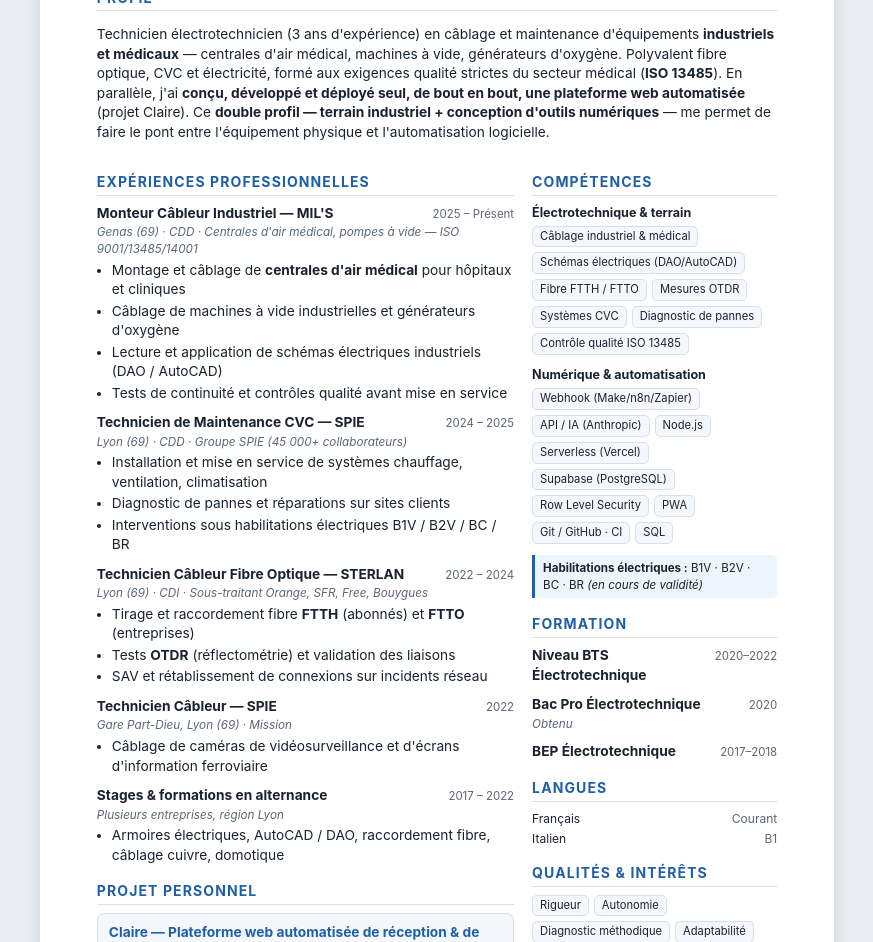
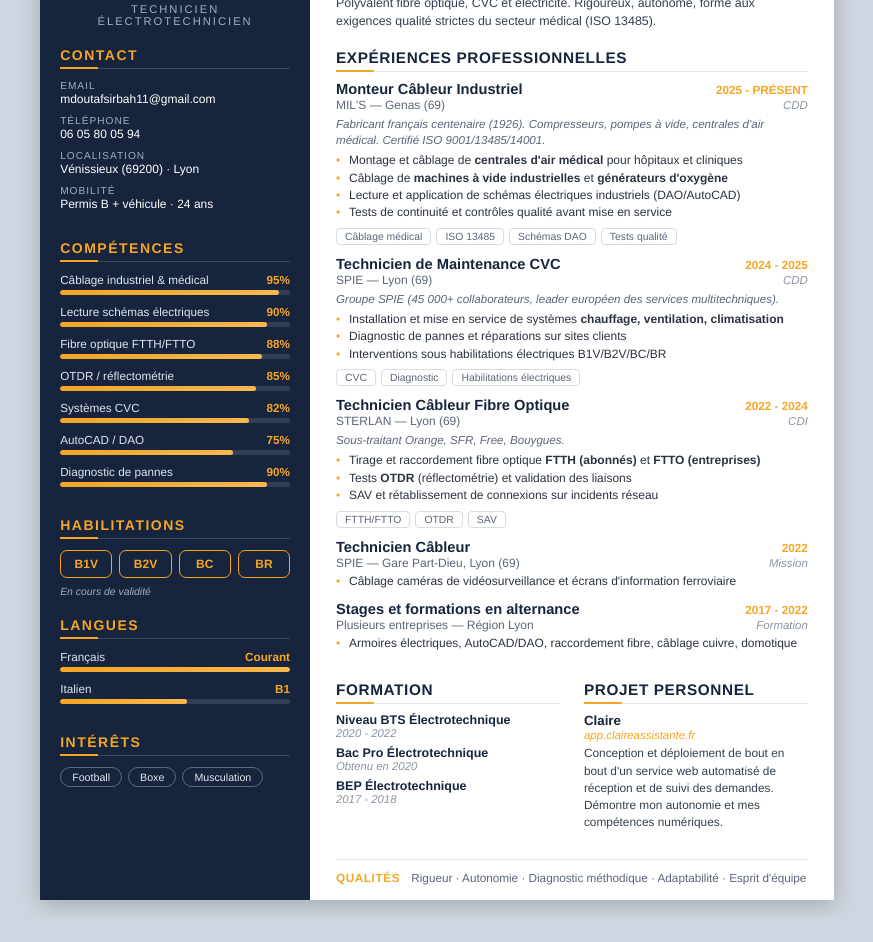
Before and after one commit to agenceialyon69/Plateforme-Claire, a website: page docs/cv.html in a window 1280 px wide. Shown: the part 241-1183 px from the top of the page, without its empty margins (203-1076 px from the left). After the commit the page ends 1159 px from the top, so only its background shows below. Drawn offline with Linux system fonts and the light colour scheme.

Commit message:
docs: CV premium (design 2 colonnes sombre + accents orange) avec donnees reelles

```diff
--- a/docs/cv.html
+++ b/docs/cv.html
@@ -1,8 +1,9 @@
 <!DOCTYPE html>
 <!--
-  CV imprimable — Mamadou Tafsir BAH.
-  USAGE : ouvrir ce fichier dans un navigateur → Imprimer (Ctrl/Cmd+P) → "Enregistrer au format PDF" → format A4, marges par défaut.
-  À COMPLÉTER avant impression : LinkedIn, GitHub (cherche le mot "à compléter").
+  CV premium — Mamadou Tafsir BAH (design sombre + accents orange, 2 colonnes).
+  USAGE : ouvrir dans un navigateur → Imprimer (Ctrl/Cmd+P) → "Enregistrer au format PDF".
+          IMPORTANT : activer "Graphiques d'arrière-plan", format A4, marges "Aucune".
+  NB : lien projet corrigé en app.claireassistante.fr (claireassistante.fr = ancien site sans lien).
 -->
 <html lang="fr">
 <head>
@@ -10,231 +11,245 @@
 <title>CV — Mamadou Tafsir BAH</title>
 <style>
   :root{
-    --ink:#1a2230; --muted:#5b6678; --line:#d9dee7; --accent:#1f5fa6; --soft:#f4f7fb;
+    --navy:#16243d; --navy2:#1f3457; --orange:#f6a623; --orange2:#f8b84e;
+    --ink:#16243d; --muted:#5b6678; --soft:#8a94a3; --line:#e2e6ec;
+    --side-text:#dfe5ee; --side-muted:#9fb0c6; --track:rgba(255,255,255,.12);
   }
-  *{box-sizing:border-box;}
-  html,body{margin:0;padding:0;}
-  body{
-    font-family:-apple-system,"Segoe UI",Roboto,Helvetica,Arial,sans-serif;
-    color:var(--ink); font-size:10.3pt; line-height:1.42; background:#e9edf2;
+  *{box-sizing:border-box; margin:0; padding:0;}
+  html,body{
+    -webkit-print-color-adjust:exact; print-color-adjust:exact;
+    font-family:"Helvetica Neue",Arial,"Segoe UI",sans-serif; color:var(--ink);
   }
-  .page{
-    width:210mm; min-height:297mm; margin:14px auto; background:#fff; padding:14mm 15mm;
-    box-shadow:0 2px 14px rgba(0,0,0,.12);
+  body{background:#cfd6df; padding:18px;}
+  .wrap{
+    width:210mm; min-height:297mm; margin:0 auto; background:#fff; display:flex;
+    box-shadow:0 4px 22px rgba(0,0,0,.22); overflow:hidden;
   }
-  header{border-bottom:2.5px solid var(--accent); padding-bottom:10px; margin-bottom:14px;}
-  h1{font-size:21pt; margin:0 0 2px; letter-spacing:.3px;}
-  .role{font-size:11pt; color:var(--accent); font-weight:600; margin:0 0 7px;}
-  .tagline{font-size:9.2pt; color:var(--muted); margin:0 0 9px;}
-  .contact{font-size:8.9pt; color:var(--ink); display:flex; flex-wrap:wrap; gap:4px 14px;}
-  .contact a{color:var(--ink); text-decoration:none;}
-  .contact .lbl{color:var(--muted);}
-  h2{
-    font-size:10.5pt; text-transform:uppercase; letter-spacing:1.1px; color:var(--accent);
-    border-bottom:1px solid var(--line); padding-bottom:3px; margin:16px 0 8px;
+
+  /* ---------- COLONNE GAUCHE ---------- */
+  .side{
+    width:34%; background:var(--navy); color:var(--side-text);
+    padding:24px 20px 28px; display:flex; flex-direction:column;
   }
-  .grid{display:flex; gap:18px;}
-  .col-main{flex:1 1 63%;}
-  .col-side{flex:1 1 37%;}
-  .job{margin-bottom:10px;}
-  .job .top{display:flex; justify-content:space-between; gap:10px; align-items:baseline;}
-  .job .title{font-weight:700;}
-  .job .date{font-size:8.6pt; color:var(--muted); white-space:nowrap;}
-  .job .org{font-size:8.8pt; color:var(--muted); font-style:italic; margin:1px 0 3px;}
-  ul{margin:3px 0 0; padding-left:15px;}
-  li{margin-bottom:2px;}
-  .chips{display:flex; flex-wrap:wrap; gap:5px; margin-top:4px;}
-  .chip{background:var(--soft); border:1px solid var(--line); border-radius:5px; padding:2px 7px; font-size:8.4pt;}
-  .skillblock{margin-bottom:11px;}
-  .skillblock .h{font-weight:700; font-size:9.4pt; margin-bottom:4px;}
-  .hab{background:#eef4fb; border-left:3px solid var(--accent); padding:5px 8px; font-size:8.7pt; border-radius:0 5px 5px 0;}
-  .project{background:var(--soft); border:1px solid var(--line); border-radius:7px; padding:9px 11px;}
-  .project .pname{font-weight:700; color:var(--accent);}
-  .project .pmeta{font-size:8.5pt; color:var(--muted); font-style:italic; margin:1px 0 5px;}
-  .stack{font-size:8.4pt; color:var(--muted); margin-top:5px;}
-  .lang{display:flex; justify-content:space-between; font-size:9pt; margin-bottom:3px;}
-  .lang .lvl{color:var(--muted);}
-  .todo{color:#b4690e; font-weight:600;}
+  .avatar{
+    width:112px; height:112px; border-radius:50%; background:var(--navy2);
+    border:4px solid var(--orange); margin:4px auto 14px; display:flex;
+    align-items:center; justify-content:center;
+  }
+  .avatar span{font-size:30pt; font-weight:800; color:var(--orange); letter-spacing:1px;}
+  .name{text-align:center; font-size:18pt; font-weight:800; line-height:1.12; color:#fff;}
+  .subname{
+    text-align:center; font-size:8.4pt; letter-spacing:2px; color:var(--side-muted);
+    margin-top:9px; padding-top:9px; position:relative;
+  }
+  .subname::before{
+    content:""; position:absolute; top:0; left:50%; transform:translateX(-50%);
+    width:42px; height:2px; background:var(--orange);
+  }
+  .side h2{
+    font-size:10.5pt; letter-spacing:1.5px; color:var(--orange); margin:20px 0 11px;
+    padding-bottom:5px; border-bottom:1px solid rgba(255,255,255,.16); position:relative;
+  }
+  .side h2::after{content:""; position:absolute; left:0; bottom:-1px; width:38px; height:2px; background:var(--orange);}
+
+  .contact-item{margin-bottom:9px;}
+  .contact-item .k{font-size:7.6pt; letter-spacing:1px; color:var(--side-muted);}
+  .contact-item .v{font-size:9pt; color:#fff; margin-top:1px;}
+
+  .skill .row{display:flex; justify-content:space-between; font-size:8.8pt; color:var(--side-text); margin-bottom:4px;}
+  .skill .pct{color:var(--orange); font-weight:700;}
+  .bar{height:5px; background:var(--track); border-radius:3px; overflow:hidden; margin-bottom:10px;}
+  .bar>i{display:block; height:100%; background:linear-gradient(90deg,var(--orange),var(--orange2)); border-radius:3px;}
+
+  .habs{display:flex; gap:7px;}
+  .hab{
+    flex:1; text-align:center; border:1.5px solid var(--orange); color:var(--orange);
+    border-radius:7px; padding:6px 0; font-size:9pt; font-weight:700;
+  }
+  .hab-note{font-size:7.8pt; font-style:italic; color:var(--side-muted); margin-top:8px;}
+
+  .chips{display:flex; flex-wrap:wrap; gap:6px;}
+  .chip-o{border:1px solid rgba(255,255,255,.32); border-radius:13px; padding:3px 11px; font-size:8pt; color:var(--side-text);}
+
+  /* ---------- COLONNE DROITE ---------- */
+  .main{flex:1; padding:26px 26px 0; display:flex; flex-direction:column;}
+  .role-title{font-size:23pt; font-weight:800; color:var(--ink); line-height:1.04; letter-spacing:.3px;}
+  .role-sub{font-size:11.5pt; font-weight:600; color:var(--orange); margin-top:3px;}
+
+  .main h2{
+    font-size:11.5pt; font-weight:800; letter-spacing:.6px; color:var(--ink); text-transform:uppercase;
+    margin:18px 0 9px; padding-bottom:4px; border-bottom:1px solid var(--line); position:relative;
+  }
+  .main h2::after{content:""; position:absolute; left:0; bottom:-1px; width:38px; height:2px; background:var(--orange);}
+
+  .profil{font-size:9.3pt; line-height:1.5; color:#33404f;}
+
+  .job{margin-bottom:11px;}
+  .job-head{display:flex; justify-content:space-between; align-items:baseline; gap:10px;}
+  .job-title{color:var(--ink); font-weight:800; font-size:11pt;}
+  .job-date{color:var(--orange); font-weight:700; font-size:8.8pt; white-space:nowrap; text-align:right;}
+  .job-sub{display:flex; justify-content:space-between; align-items:baseline; gap:10px; margin-top:1px;}
+  .job-org{color:var(--muted); font-size:9pt;}
+  .job-contract{color:var(--soft); font-style:italic; font-size:8.6pt; white-space:nowrap;}
+  .job-desc{color:var(--muted); font-style:italic; font-size:8.7pt; line-height:1.4; margin:4px 0 4px;}
+  .job ul{list-style:none; margin:3px 0 0;}
+  .job li{font-size:9pt; color:#2b3340; line-height:1.45; padding-left:13px; position:relative;}
+  .job li::before{content:"•"; color:var(--orange); position:absolute; left:0;}
+  .chips-g{display:flex; flex-wrap:wrap; gap:5px; margin-top:6px;}
+  .chip-g{border:1px solid #d7dce3; border-radius:4px; padding:2px 8px; font-size:7.8pt; color:var(--muted);}
+
+  .two{display:flex; gap:24px;}
+  .two .col{flex:1;}
+  .edu-item{margin-bottom:7px;}
+  .edu-item .t{font-weight:700; color:var(--ink); font-size:9.4pt;}
+  .edu-item .d{font-style:italic; color:var(--soft); font-size:8.5pt;}
+  .proj .pname{font-weight:700; color:var(--ink); font-size:10pt;}
+  .proj .plink{font-style:italic; color:var(--orange); font-size:8.6pt; margin:1px 0 4px;}
+  .proj .ptext{font-size:8.9pt; color:#33404f; line-height:1.45;}
+
+  .footer{
+    margin-top:auto; border-top:1px solid var(--line); padding:11px 0 16px; font-size:8.8pt; color:var(--muted);
+  }
+  .footer b{color:var(--orange); letter-spacing:.6px; margin-right:8px;}
+
   @media print{
-    body{background:#fff;}
-    .page{margin:0; box-shadow:none; width:auto; min-height:auto; padding:11mm 12mm;}
+    body{background:#fff; padding:0;}
+    .wrap{box-shadow:none; width:auto; min-height:auto;}
     @page{size:A4; margin:0;}
   }
 </style>
 </head>
 <body>
-<div class="page">
+<div class="wrap">
 
-  <header>
-    <h1>Mamadou Tafsir BAH</h1>
-    <p class="role">Technicien électrotechnicien &amp; concepteur d'outils numériques automatisés</p>
-    <p class="tagline">Équipements médicaux &amp; industriels · Automatisation · Intégration IA</p>
-    <div class="contact">
-      <span><span class="lbl">📍</span> Vénissieux (69200), Lyon</span>
-      <span><span class="lbl">🚗</span> Permis B + véhicule · 24 ans</span>
-      <span><span class="lbl">📧</span> mdoutafsirbah11@gmail.com</span>
-      <span><span class="lbl">📱</span> 06 05 80 05 94</span>
-      <span><span class="lbl">🔗</span> LinkedIn : <span class="todo">à compléter</span></span>
-      <span><span class="lbl">💻</span> GitHub : <span class="todo">à compléter</span></span>
-      <span><span class="lbl">🌐</span> <a href="https://app.claireassistante.fr">app.claireassistante.fr</a></span>
+  <!-- ============ GAUCHE ============ -->
+  <aside class="side">
+    <div class="avatar"><span>MTB</span></div>
+    <div class="name">MAMADOU<br>TAFSIR BAH</div>
+    <div class="subname">TECHNICIEN ÉLECTROTECHNICIEN</div>
+
+    <h2>CONTACT</h2>
+    <div class="contact-item"><div class="k">EMAIL</div><div class="v">mdoutafsirbah11@gmail.com</div></div>
+    <div class="contact-item"><div class="k">TÉLÉPHONE</div><div class="v">06 05 80 05 94</div></div>
+    <div class="contact-item"><div class="k">LOCALISATION</div><div class="v">Vénissieux (69200) · Lyon</div></div>
+    <div class="contact-item"><div class="k">MOBILITÉ</div><div class="v">Permis B + véhicule · 24 ans</div></div>
+
+    <h2>COMPÉTENCES</h2>
+    <div class="skill">
+      <div class="row"><span>Câblage industriel &amp; médical</span><span class="pct">95%</span></div><div class="bar"><i style="width:95%"></i></div>
+      <div class="row"><span>Lecture schémas électriques</span><span class="pct">90%</span></div><div class="bar"><i style="width:90%"></i></div>
+      <div class="row"><span>Fibre optique FTTH/FTTO</span><span class="pct">88%</span></div><div class="bar"><i style="width:88%"></i></div>
+      <div class="row"><span>OTDR / réflectométrie</span><span class="pct">85%</span></div><div class="bar"><i style="width:85%"></i></div>
+      <div class="row"><span>Systèmes CVC</span><span class="pct">82%</span></div><div class="bar"><i style="width:82%"></i></div>
+      <div class="row"><span>AutoCAD / DAO</span><span class="pct">75%</span></div><div class="bar"><i style="width:75%"></i></div>
+      <div class="row"><span>Diagnostic de pannes</span><span class="pct">90%</span></div><div class="bar"><i style="width:90%"></i></div>
     </div>
-  </header>
 
-  <section>
+    <h2>HABILITATIONS</h2>
+    <div class="habs">
+      <div class="hab">B1V</div><div class="hab">B2V</div><div class="hab">BC</div><div class="hab">BR</div>
+    </div>
+    <div class="hab-note">En cours de validité</div>
+
+    <h2>LANGUES</h2>
+    <div class="skill">
+      <div class="row"><span>Français</span><span class="pct">Courant</span></div><div class="bar"><i style="width:100%"></i></div>
+      <div class="row"><span>Italien</span><span class="pct">B1</span></div><div class="bar"><i style="width:55%"></i></div>
+    </div>
+
+    <h2>INTÉRÊTS</h2>
+    <div class="chips">
+      <span class="chip-o">Football</span><span class="chip-o">Boxe</span><span class="chip-o">Musculation</span>
+    </div>
+  </aside>
+
+  <!-- ============ DROITE ============ -->
+  <main class="main">
+    <div class="role-title">MONTEUR CÂBLEUR INDUSTRIEL</div>
+    <div class="role-sub">Équipements Médicaux &amp; Industriels</div>
+
     <h2>Profil</h2>
-    <p>Technicien électrotechnicien (3 ans d'expérience) en câblage et maintenance d'équipements
-    <strong>industriels et médicaux</strong> — centrales d'air médical, machines à vide, générateurs
-    d'oxygène. Polyvalent fibre optique, CVC et électricité, formé aux exigences qualité strictes du
-    secteur médical (<strong>ISO 13485</strong>). En parallèle, j'ai <strong>conçu, développé et
-    déployé seul, de bout en bout, une plateforme web automatisée</strong> (projet Claire). Ce
-    <strong>double profil — terrain industriel + conception d'outils numériques</strong> — me permet
-    de faire le pont entre l'équipement physique et l'automatisation logicielle.</p>
-  </section>
+    <p class="profil"><strong>Technicien électrotechnicien</strong> de 24 ans avec 3 ans d'expérience
+    professionnelle en câblage et maintenance d'équipements industriels et médicaux. Spécialisé dans le
+    montage de <strong>centrales d'air médical</strong>, <strong>machines à vide</strong> et
+    <strong>générateurs d'oxygène</strong>. Polyvalent fibre optique, CVC et électricité. Rigoureux,
+    autonome, formé aux exigences qualité strictes du secteur médical (ISO 13485).</p>
 
-  <div class="grid">
-    <div class="col-main">
-
-      <section>
     <h2>Expériences professionnelles</h2>
 
     <div class="job">
-          <div class="top"><span class="title">Monteur Câbleur Industriel — MIL'S</span><span class="date">2025 – Présent</span></div>
-          <div class="org">Genas (69) · CDD · Centrales d'air médical, pompes à vide — ISO 9001/13485/14001</div>
+      <div class="job-head"><span class="job-title">Monteur Câbleur Industriel</span><span class="job-date">2025 - PRÉSENT</span></div>
+      <div class="job-sub"><span class="job-org">MIL'S — Genas (69)</span><span class="job-contract">CDD</span></div>
+      <div class="job-desc">Fabricant français centenaire (1926). Compresseurs, pompes à vide, centrales d'air médical. Certifié ISO 9001/13485/14001.</div>
       <ul>
         <li>Montage et câblage de <strong>centrales d'air médical</strong> pour hôpitaux et cliniques</li>
-            <li>Câblage de machines à vide industrielles et générateurs d'oxygène</li>
-            <li>Lecture et application de schémas électriques industriels (DAO / AutoCAD)</li>
+        <li>Câblage de <strong>machines à vide industrielles</strong> et <strong>générateurs d'oxygène</strong></li>
+        <li>Lecture et application de schémas électriques industriels (DAO/AutoCAD)</li>
         <li>Tests de continuité et contrôles qualité avant mise en service</li>
+      </ul>
+      <div class="chips-g"><span class="chip-g">Câblage médical</span><span class="chip-g">ISO 13485</span><span class="chip-g">Schémas DAO</span><span class="chip-g">Tests qualité</span></div>
+    </div>
+
+    <div class="job">
+      <div class="job-head"><span class="job-title">Technicien de Maintenance CVC</span><span class="job-date">2024 - 2025</span></div>
+      <div class="job-sub"><span class="job-org">SPIE — Lyon (69)</span><span class="job-contract">CDD</span></div>
+      <div class="job-desc">Groupe SPIE (45 000+ collaborateurs, leader européen des services multitechniques).</div>
+      <ul>
+        <li>Installation et mise en service de systèmes <strong>chauffage, ventilation, climatisation</strong></li>
+        <li>Diagnostic de pannes et réparations sur sites clients</li>
+        <li>Interventions sous habilitations électriques B1V/B2V/BC/BR</li>
+      </ul>
+      <div class="chips-g"><span class="chip-g">CVC</span><span class="chip-g">Diagnostic</span><span class="chip-g">Habilitations électriques</span></div>
+    </div>
+
+    <div class="job">
+      <div class="job-head"><span class="job-title">Technicien Câbleur Fibre Optique</span><span class="job-date">2022 - 2024</span></div>
+      <div class="job-sub"><span class="job-org">STERLAN — Lyon (69)</span><span class="job-contract">CDI</span></div>
+      <div class="job-desc">Sous-traitant Orange, SFR, Free, Bouygues.</div>
+      <ul>
+        <li>Tirage et raccordement fibre optique <strong>FTTH (abonnés)</strong> et <strong>FTTO (entreprises)</strong></li>
+        <li>Tests <strong>OTDR</strong> (réflectométrie) et validation des liaisons</li>
+        <li>SAV et rétablissement de connexions sur incidents réseau</li>
+      </ul>
+      <div class="chips-g"><span class="chip-g">FTTH/FTTO</span><span class="chip-g">OTDR</span><span class="chip-g">SAV</span></div>
+    </div>
+
+    <div class="job">
+      <div class="job-head"><span class="job-title">Technicien Câbleur</span><span class="job-date">2022</span></div>
+      <div class="job-sub"><span class="job-org">SPIE — Gare Part-Dieu, Lyon (69)</span><span class="job-contract">Mission</span></div>
+      <ul>
+        <li>Câblage caméras de vidéosurveillance et écrans d'information ferroviaire</li>
       </ul>
     </div>
 
     <div class="job">
-          <div class="top"><span class="title">Technicien de Maintenance CVC — SPIE</span><span class="date">2024 – 2025</span></div>
-          <div class="org">Lyon (69) · CDD · Groupe SPIE (45 000+ collaborateurs)</div>
+      <div class="job-head"><span class="job-title">Stages et formations en alternance</span><span class="job-date">2017 - 2022</span></div>
+      <div class="job-sub"><span class="job-org">Plusieurs entreprises — Région Lyon</span><span class="job-contract">Formation</span></div>
       <ul>
-            <li>Installation et mise en service de systèmes chauffage, ventilation, climatisation</li>
-            <li>Diagnostic de pannes et réparations sur sites clients</li>
-            <li>Interventions sous habilitations électriques B1V / B2V / BC / BR</li>
+        <li>Armoires électriques, AutoCAD/DAO, raccordement fibre, câblage cuivre, domotique</li>
       </ul>
     </div>
 
-        <div class="job">
-          <div class="top"><span class="title">Technicien Câbleur Fibre Optique — STERLAN</span><span class="date">2022 – 2024</span></div>
-          <div class="org">Lyon (69) · CDI · Sous-traitant Orange, SFR, Free, Bouygues</div>
-          <ul>
-            <li>Tirage et raccordement fibre <strong>FTTH</strong> (abonnés) et <strong>FTTO</strong> (entreprises)</li>
-            <li>Tests <strong>OTDR</strong> (réflectométrie) et validation des liaisons</li>
-            <li>SAV et rétablissement de connexions sur incidents réseau</li>
-          </ul>
+    <div class="two">
+      <div class="col">
+        <h2>Formation</h2>
+        <div class="edu-item"><div class="t">Niveau BTS Électrotechnique</div><div class="d">2020 - 2022</div></div>
+        <div class="edu-item"><div class="t">Bac Pro Électrotechnique</div><div class="d">Obtenu en 2020</div></div>
+        <div class="edu-item"><div class="t">BEP Électrotechnique</div><div class="d">2017 - 2018</div></div>
+      </div>
+      <div class="col proj">
+        <h2>Projet personnel</h2>
+        <div class="pname">Claire</div>
+        <div class="plink">app.claireassistante.fr</div>
+        <div class="ptext">Conception et déploiement de bout en bout d'un service web automatisé de
+        réception et de suivi des demandes. Démontre mon autonomie et mes compétences numériques.</div>
+      </div>
     </div>
 
-        <div class="job">
-          <div class="top"><span class="title">Technicien Câbleur — SPIE</span><span class="date">2022</span></div>
-          <div class="org">Gare Part-Dieu, Lyon (69) · Mission</div>
-          <ul>
-            <li>Câblage de caméras de vidéosurveillance et d'écrans d'information ferroviaire</li>
-          </ul>
+    <div class="footer">
+      <b>QUALITÉS</b> Rigueur · Autonomie · Diagnostic méthodique · Adaptabilité · Esprit d'équipe
     </div>
-
-        <div class="job">
-          <div class="top"><span class="title">Stages &amp; formations en alternance</span><span class="date">2017 – 2022</span></div>
-          <div class="org">Plusieurs entreprises, région Lyon</div>
-          <ul>
-            <li>Armoires électriques, AutoCAD / DAO, raccordement fibre, câblage cuivre, domotique</li>
-          </ul>
-        </div>
-      </section>
-
-      <section>
-        <h2>Projet personnel</h2>
-        <div class="project">
-          <div class="pname">Claire — Plateforme web automatisée de réception &amp; de suivi des demandes</div>
-          <div class="pmeta">Conçu, développé et déployé de bout en bout · Démo : app.claireassistante.fr</div>
-          <ul>
-            <li><strong>Conçu et déployé de A à Z</strong> : interface, API serverless, base de données, sécurité, mise en production</li>
-            <li><strong>Intégré l'API Anthropic (IA)</strong> : génération de réponses + extraction structurée (JSON), avec validation des sorties</li>
-            <li><strong>Architecture multi-tenant cloisonnée</strong> par Row Level Security (Supabase / PostgreSQL)</li>
-            <li><strong>Sécurisé les points d'entrée publics</strong> : CORS liste blanche, rate-limiting, validation stricte, anti-injection, secrets côté serveur</li>
-            <li><strong>Automatisé les notifications</strong> par webhook signé (Make / n8n / Zapier)</li>
-            <li>PWA installable, CI (GitHub Actions) et test de sécurité automatisé (accès croisé entre comptes)</li>
-          </ul>
-          <div class="stack"><strong>Stack :</strong> JavaScript · PWA · Node.js · Serverless (Vercel) · Supabase (PostgreSQL + Auth + RLS) · API Anthropic · Webhook</div>
-        </div>
-      </section>
-
-    </div>
-
-    <div class="col-side">
-
-      <section>
-        <h2>Compétences</h2>
-        <div class="skillblock">
-          <div class="h">Électrotechnique &amp; terrain</div>
-          <div class="chips">
-            <span class="chip">Câblage industriel &amp; médical</span>
-            <span class="chip">Schémas électriques (DAO/AutoCAD)</span>
-            <span class="chip">Fibre FTTH / FTTO</span>
-            <span class="chip">Mesures OTDR</span>
-            <span class="chip">Systèmes CVC</span>
-            <span class="chip">Diagnostic de pannes</span>
-            <span class="chip">Contrôle qualité ISO 13485</span>
-          </div>
-        </div>
-        <div class="skillblock">
-          <div class="h">Numérique &amp; automatisation</div>
-          <div class="chips">
-            <span class="chip">Webhook (Make/n8n/Zapier)</span>
-            <span class="chip">API / IA (Anthropic)</span>
-            <span class="chip">Node.js</span>
-            <span class="chip">Serverless (Vercel)</span>
-            <span class="chip">Supabase (PostgreSQL)</span>
-            <span class="chip">Row Level Security</span>
-            <span class="chip">PWA</span>
-            <span class="chip">Git / GitHub · CI</span>
-            <span class="chip">SQL</span>
-          </div>
-        </div>
-        <div class="hab"><strong>Habilitations électriques :</strong> B1V · B2V · BC · BR <em>(en cours de validité)</em></div>
-      </section>
-
-      <section>
-        <h2>Formation</h2>
-        <div class="job">
-          <div class="top"><span class="title">Niveau BTS Électrotechnique</span><span class="date">2020–2022</span></div>
-        </div>
-        <div class="job">
-          <div class="top"><span class="title">Bac Pro Électrotechnique</span><span class="date">2020</span></div>
-          <div class="org">Obtenu</div>
-        </div>
-        <div class="job">
-          <div class="top"><span class="title">BEP Électrotechnique</span><span class="date">2017–2018</span></div>
-        </div>
-      </section>
-
-      <section>
-        <h2>Langues</h2>
-        <div class="lang"><span>Français</span><span class="lvl">Courant</span></div>
-        <div class="lang"><span>Italien</span><span class="lvl">B1</span></div>
-      </section>
-
-      <section>
-        <h2>Qualités &amp; intérêts</h2>
-        <div class="chips">
-          <span class="chip">Rigueur</span>
-          <span class="chip">Autonomie</span>
-          <span class="chip">Diagnostic méthodique</span>
-          <span class="chip">Adaptabilité</span>
-          <span class="chip">Esprit d'équipe</span>
-        </div>
-        <div class="chips" style="margin-top:6px;">
-          <span class="chip">⚽ Football</span>
-          <span class="chip">🥊 Boxe</span>
-          <span class="chip">🏋 Musculation</span>
-        </div>
-      </section>
-
-    </div>
-  </div>
+  </main>
 
 </div>
 </body>
```
Lines whose indentation alone changed are shown as unchanged.
